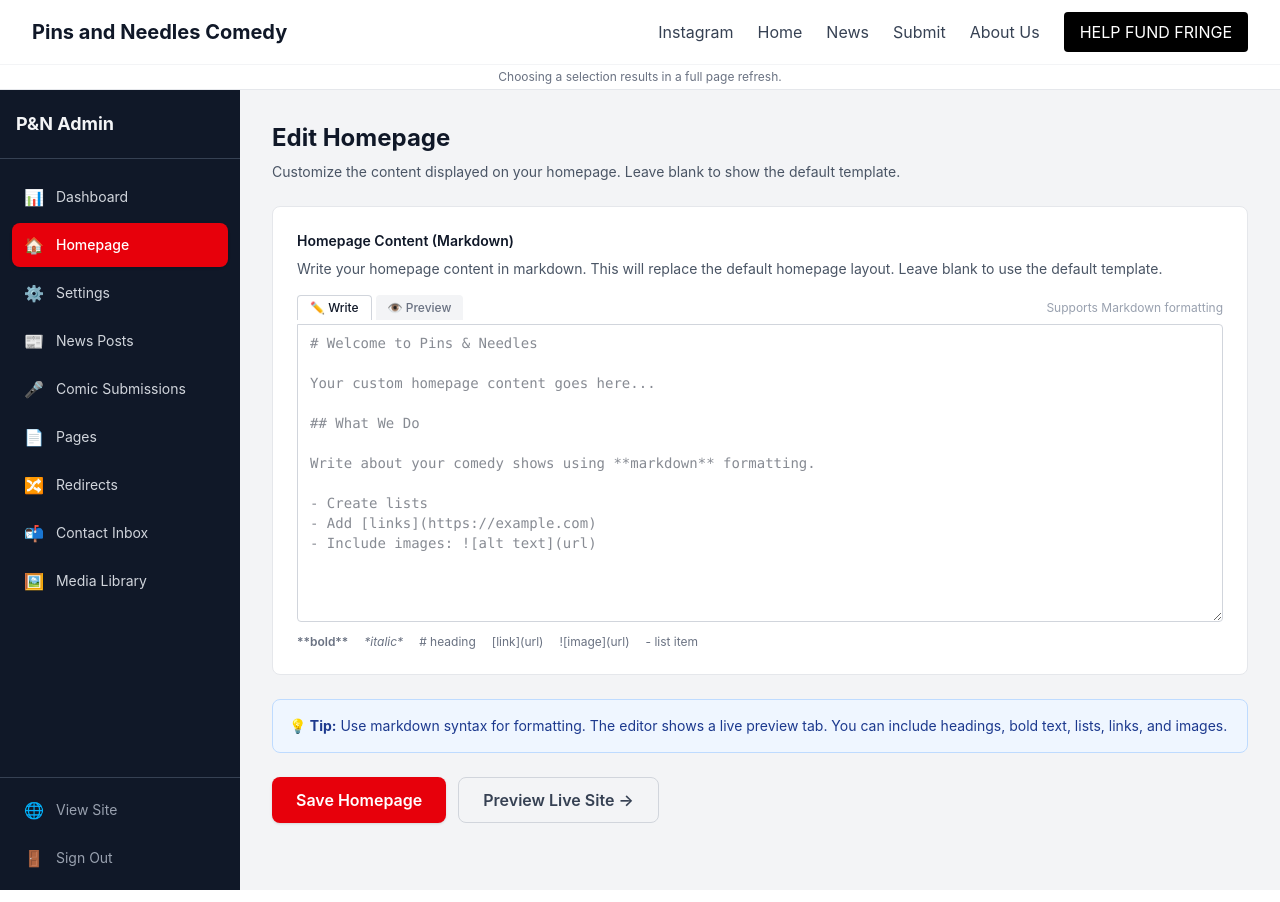
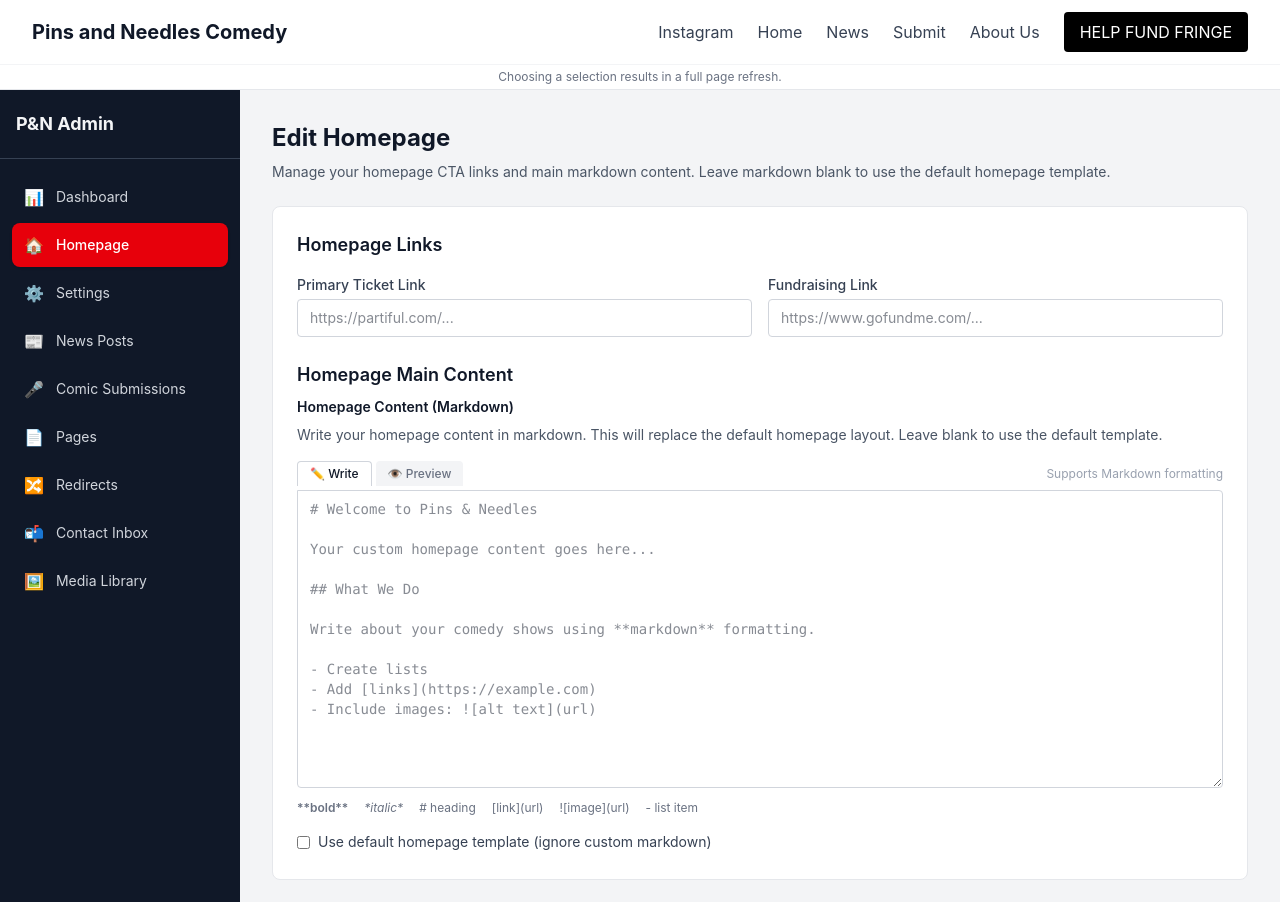
Before and after one commit to taylordrew4u2/PinsWebsite, a Next.js app: page /admin/homepage in a window 1280 px wide. Shown: the top 902 px of the page. Built offline with nearby package versions, Linux system fonts and the light colour scheme; no server answers; the database is empty.

Commit message:
feat: enhance HomePageEditor with links and template options for improved content management

```diff
--- a/app/admin/homepage/HomePageEditor.tsx
+++ b/app/admin/homepage/HomePageEditor.tsx
@@ -24,6 +24,45 @@ export default function HomePageEditor({ settings }: { settings: SiteSettings |
       )}
 
       <div className="bg-white border border-gray-200 rounded-lg p-6">
+        <h2 className="text-lg font-semibold text-gray-900 mb-4">Homepage Links</h2>
+
+        <div className="grid gap-4 sm:grid-cols-2 mb-6">
+          <div>
+            <label
+              htmlFor="primaryTicketLink"
+              className="block text-sm font-medium text-gray-700 mb-1"
+            >
+              Primary Ticket Link
+            </label>
+            <input
+              id="primaryTicketLink"
+              name="primaryTicketLink"
+              type="url"
+              defaultValue={settings?.primary_ticket_link ?? ""}
+              placeholder="https://partiful.com/..."
+              className="w-full border border-gray-300 rounded px-3 py-2 text-sm focus:ring-2 focus:ring-red-500 focus:outline-none"
+            />
+          </div>
+
+          <div>
+            <label
+              htmlFor="fundraisingLink"
+              className="block text-sm font-medium text-gray-700 mb-1"
+            >
+              Fundraising Link
+            </label>
+            <input
+              id="fundraisingLink"
+              name="fundraisingLink"
+              type="url"
+              defaultValue={settings?.fundraising_link ?? ""}
+              placeholder="https://www.gofundme.com/..."
+              className="w-full border border-gray-300 rounded px-3 py-2 text-sm focus:ring-2 focus:ring-red-500 focus:outline-none"
+            />
+          </div>
+        </div>
+
+        <h2 className="text-lg font-semibold text-gray-900 mb-2">Homepage Main Content</h2>
         <div className="mb-4">
           <label className="block text-sm font-semibold text-gray-900 mb-2">
             Homepage Content (Markdown)
@@ -49,6 +88,15 @@ Write about your comedy shows using **markdown** formatting.
 - Add [links](https://example.com)
 - Include images: ![alt text](url)"
         />
+
+        <label className="mt-4 inline-flex items-center gap-2 text-sm text-gray-700">
+          <input
+            type="checkbox"
+            name="useDefaultTemplate"
+            className="rounded border-gray-300 text-red-600 focus:ring-red-500"
+          />
+          Use default homepage template (ignore custom markdown)
+        </label>
       </div>
 
       <div className="bg-blue-50 border border-blue-200 rounded-lg p-4 text-sm text-blue-900">
--- a/app/admin/homepage/actions.ts
+++ b/app/admin/homepage/actions.ts
@@ -2,21 +2,53 @@
 
 import { upsertSiteSettings } from "@/db/queries";
 import { revalidatePath } from "next/cache";
+import { z } from "zod";
 
 export type SaveHomePageState = { ok: boolean; error?: string };
+
+const SaveHomePageSchema = z.object({
+  homeBodyMarkdown: z.string().max(50000).optional(),
+  primaryTicketLink: z
+    .string()
+    .url("Primary ticket link must be a valid URL.")
+    .optional()
+    .or(z.literal("")),
+  fundraisingLink: z
+    .string()
+    .url("Fundraising link must be a valid URL.")
+    .optional()
+    .or(z.literal("")),
+  useDefaultTemplate: z.boolean().optional(),
+});
 
 export async function saveHomePage(
   _prev: SaveHomePageState,
   formData: FormData
 ): Promise<SaveHomePageState> {
-  const homeBodyMarkdown = formData.get("homeBodyMarkdown")?.toString() || "";
+  const raw = {
+    homeBodyMarkdown: formData.get("homeBodyMarkdown")?.toString() ?? "",
+    primaryTicketLink: formData.get("primaryTicketLink")?.toString() ?? "",
+    fundraisingLink: formData.get("fundraisingLink")?.toString() ?? "",
+    useDefaultTemplate: formData.get("useDefaultTemplate") === "on",
+  };
+
+  const parsed = SaveHomePageSchema.safeParse(raw);
+  if (!parsed.success) {
+    return { ok: false, error: parsed.error.issues.map((issue) => issue.message).join(", ") };
+  }
+
+  const d = parsed.data;
+  const markdownValue = d.useDefaultTemplate ? null : d.homeBodyMarkdown?.trim() || null;
 
   try {
     await upsertSiteSettings({
-      home_body_markdown: homeBodyMarkdown || null,
+      home_body_markdown: markdownValue,
+      primary_ticket_link: d.primaryTicketLink || null,
+      fundraising_link: d.fundraisingLink || null,
     });
 
     revalidatePath("/admin/homepage");
+    revalidatePath("/admin/settings");
     revalidatePath("/"); // Revalidate home page
 
     return { ok: true };
--- a/app/admin/homepage/page.tsx
+++ b/app/admin/homepage/page.tsx
@@ -18,7 +18,8 @@ export default async function HomePageEditorPage() {
       <div className="mb-6">
         <h1 className="text-2xl font-bold text-gray-900 mb-2">Edit Homepage</h1>
         <p className="text-gray-600 text-sm">
-          Customize the content displayed on your homepage. Leave blank to show the default template.
+          Manage your homepage CTA links and main markdown content. Leave markdown blank to use the
+          default homepage template.
         </p>
       </div>
 
```
